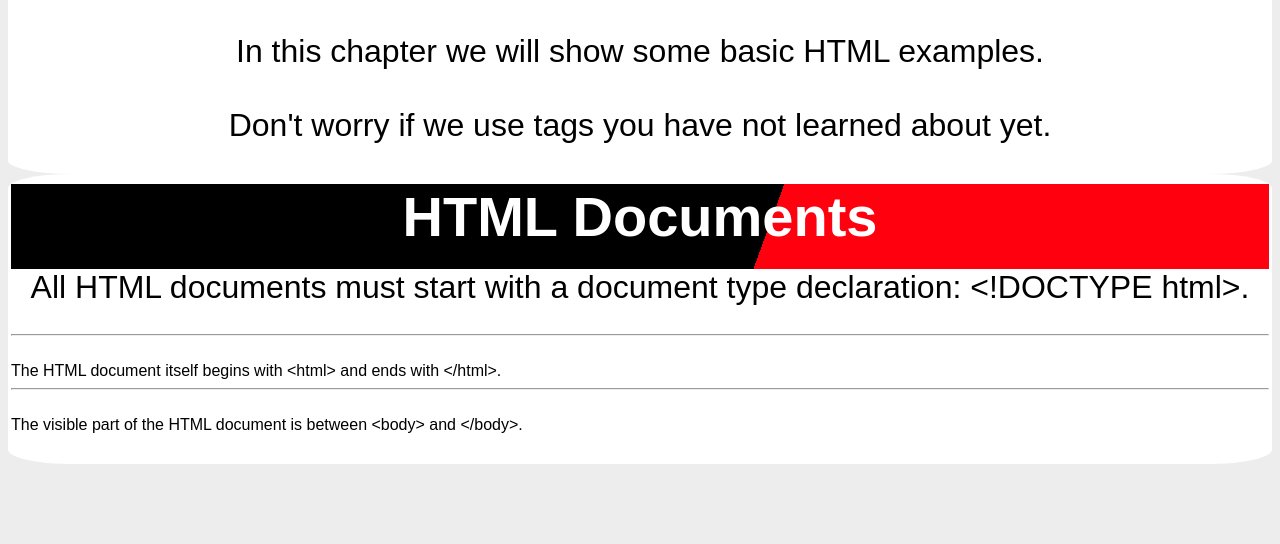
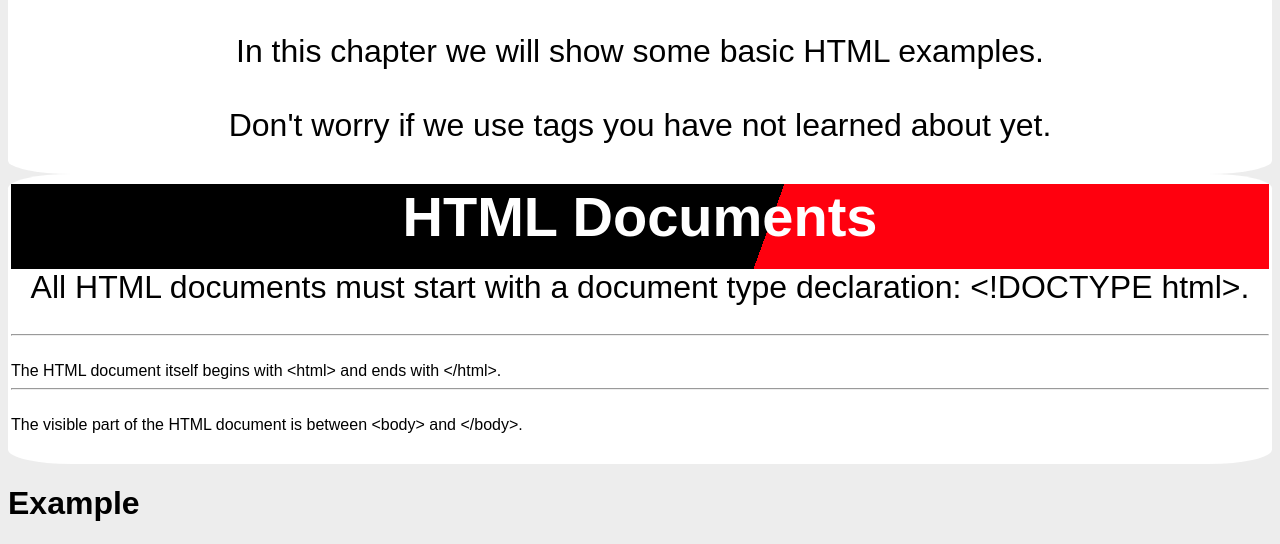
Before and after one commit to Error-Web/error-web-html-3, a plain HTML site: page index.html in a window 1280 px wide. Shown: the part 535-1079 px from the top of the page. Before the commit the page ends 1007 px from the top, so only its background shows below. Drawn offline with nearby package versions, Linux system fonts and the light colour scheme.

Commit message:
update index.html

```diff
--- a/index.html
+++ b/index.html
@@ -57,5 +57,8 @@
 The visible part of the HTML document is between &lt;body&gt; and &lt;/body&gt;.
 												</p>
 											</div>
+											<div class="text4">
+												<h1>Example</h1>
+												</div>
 									</body>
 									</html>
```
